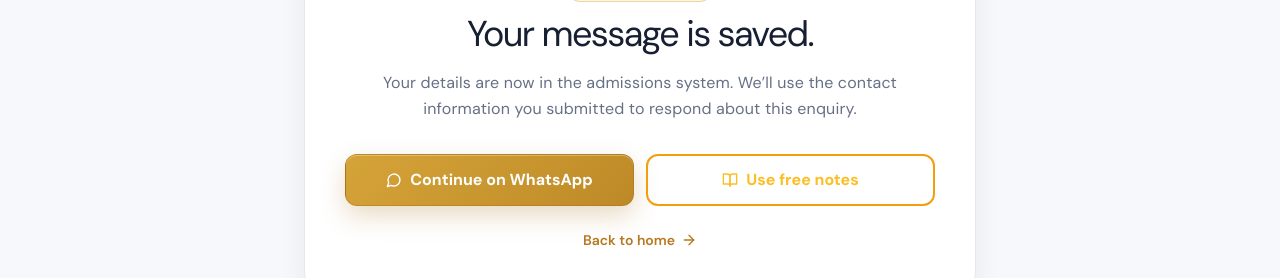
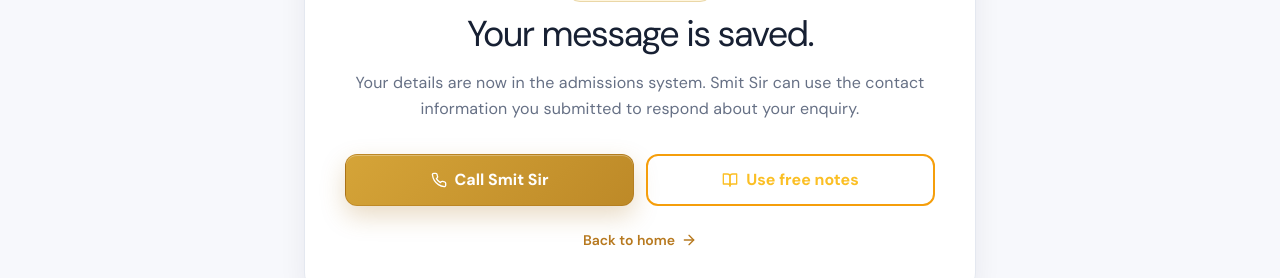
Before and after one commit to infosmitsircommerce-eng/smit-sir-commerce, a React (Vite) app: page /demo-success in a window 1280 px wide. Shown: the part 411-689 px from the top of the page. Built offline with nearby package versions, Linux system fonts and the light colour scheme; no server answers; a web font is replaced by a local one.

Commit message:
Use direct call follow-up instead of WhatsApp

```diff
--- a/src/pages/DemoSuccess.jsx
+++ b/src/pages/DemoSuccess.jsx
@@ -1,8 +1,6 @@
-import { CheckCircle2, BookOpen, MessageCircle, ArrowRight, CalendarCheck2 } from 'lucide-react';
+import { CheckCircle2, BookOpen, Phone, ArrowRight, CalendarCheck2 } from 'lucide-react';
 import { Link, useLocation } from 'react-router-dom';
 import SEO from '../components/ui/SEO';
-
-const WA_LINK = 'https://wa.me/916353709585?text=Hello%20Smit%20Sir%2C%20I%20just%20submitted%20a%20demo%2Fadmission%20enquiry%20on%20the%20website.';
 
 function formatSlot(slot) {
   if (!slot?.starts_at) return '';
@@ -21,13 +19,13 @@ export default function DemoSuccess() {
       <div className="card-paper max-w-2xl w-full p-7 sm:p-10 text-center">
         <div className="w-16 h-16 rounded-full mx-auto flex items-center justify-center" style={{ background: 'rgba(77,124,15,.09)', color: 'var(--green)' }}><CheckCircle2 className="w-8 h-8" /></div>
         <span className="eyebrow mt-6 inline-block">{booked ? 'Demo reserved' : 'Enquiry received'}</span>
-        <h1 className="text-4xl mt-3" style={{ fontFamily: 'var(--font-serif)', color: 'var(--ink)' }}>{booked ? 'Your demo slot is reserved.' : intent === 'Free Demo' ? 'Your demo request is saved.' : 'Your message is saved.'}</h1>
-        <p className="mt-4 leading-relaxed" style={{ color: 'var(--muted)' }}>{booked ? 'The booking has been added to the admissions system. Keep your phone available in case Smit Sir needs to confirm any detail.' : 'Your details are now in the admissions system. We’ll use the contact information you submitted to respond about this enquiry.'}</p>
+        <h1 className="text-4xl mt-3" style={{ fontFamily: 'var(--font-serif)', color: 'var(--ink)' }}>{booked ? 'Your demo slot is reserved.' : intent === 'Free Demo' ? 'Your free analysis + demo request is saved.' : 'Your message is saved.'}</h1>
+        <p className="mt-4 leading-relaxed" style={{ color: 'var(--muted)' }}>{booked ? 'The booking has been added to the admissions system. Keep your phone available in case Smit Sir needs to confirm any detail.' : 'Your details are now in the admissions system. Smit Sir can use the contact information you submitted to respond about your enquiry.'}</p>
 
         {booked && slot && <div className="tile-paper p-5 mt-7 text-left"><div className="flex items-center gap-2 font-bold" style={{ color: 'var(--ink)' }}><CalendarCheck2 className="w-5 h-5" style={{ color: 'var(--gold)' }} /> {formatSlot(slot)} IST</div><div className="text-sm mt-2" style={{ color: 'var(--muted)' }}>{slot.mode} · {slot.duration_minutes} minutes · {demoSubject}</div></div>}
 
         <div className="grid sm:grid-cols-2 gap-3 mt-8">
-          <a href={WA_LINK} target="_blank" rel="noopener noreferrer" className="btn-primary inline-flex items-center justify-center gap-2"><MessageCircle className="w-4 h-4" /> Continue on WhatsApp</a>
+          <a href="tel:+916353709585" className="btn-primary inline-flex items-center justify-center gap-2"><Phone className="w-4 h-4" /> Call Smit Sir</a>
           <Link to="/cbse-notes" className="btn-secondary inline-flex items-center justify-center gap-2"><BookOpen className="w-4 h-4" /> Use free notes</Link>
         </div>
         <Link to="/" className="inline-flex items-center gap-1.5 mt-6 text-sm font-semibold" style={{ color: 'var(--gold)' }}>Back to home <ArrowRight className="w-4 h-4" /></Link>
```
